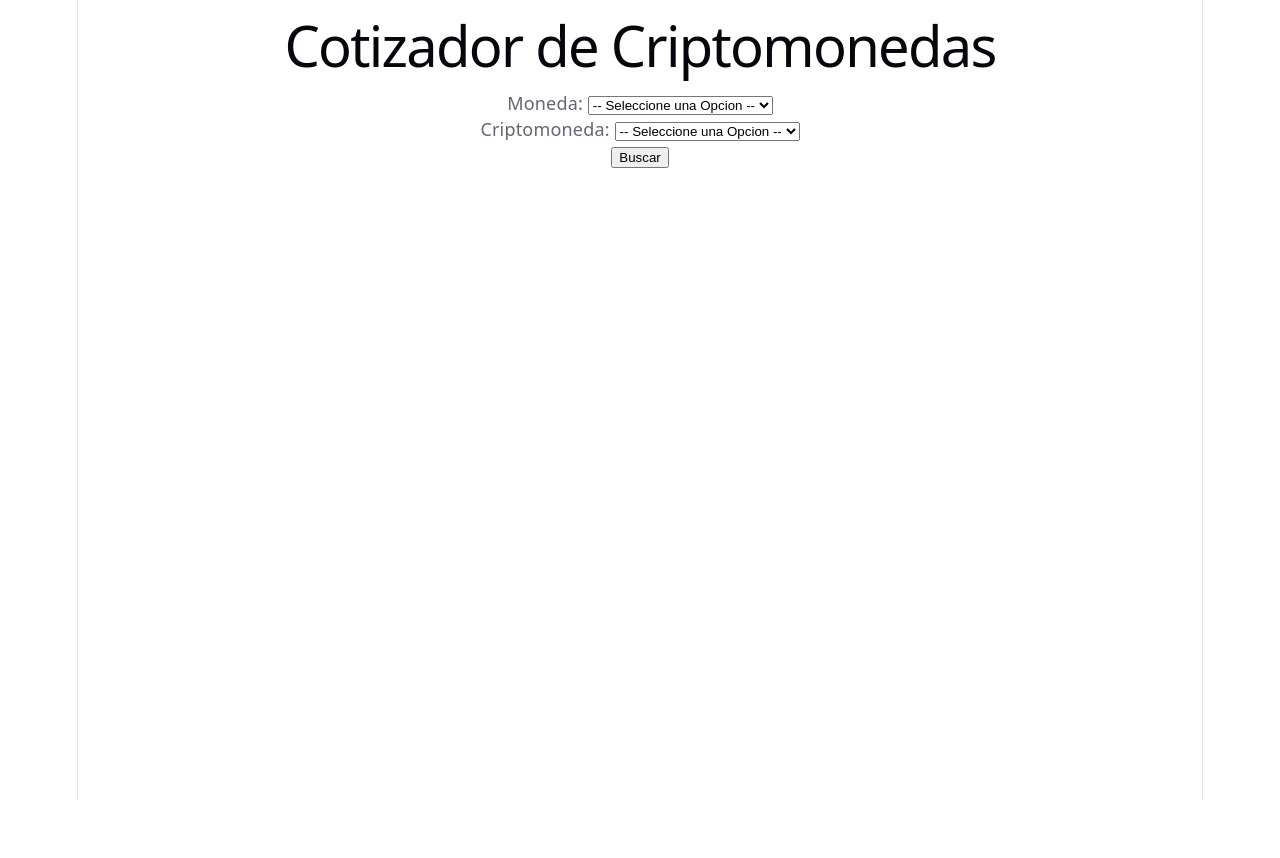
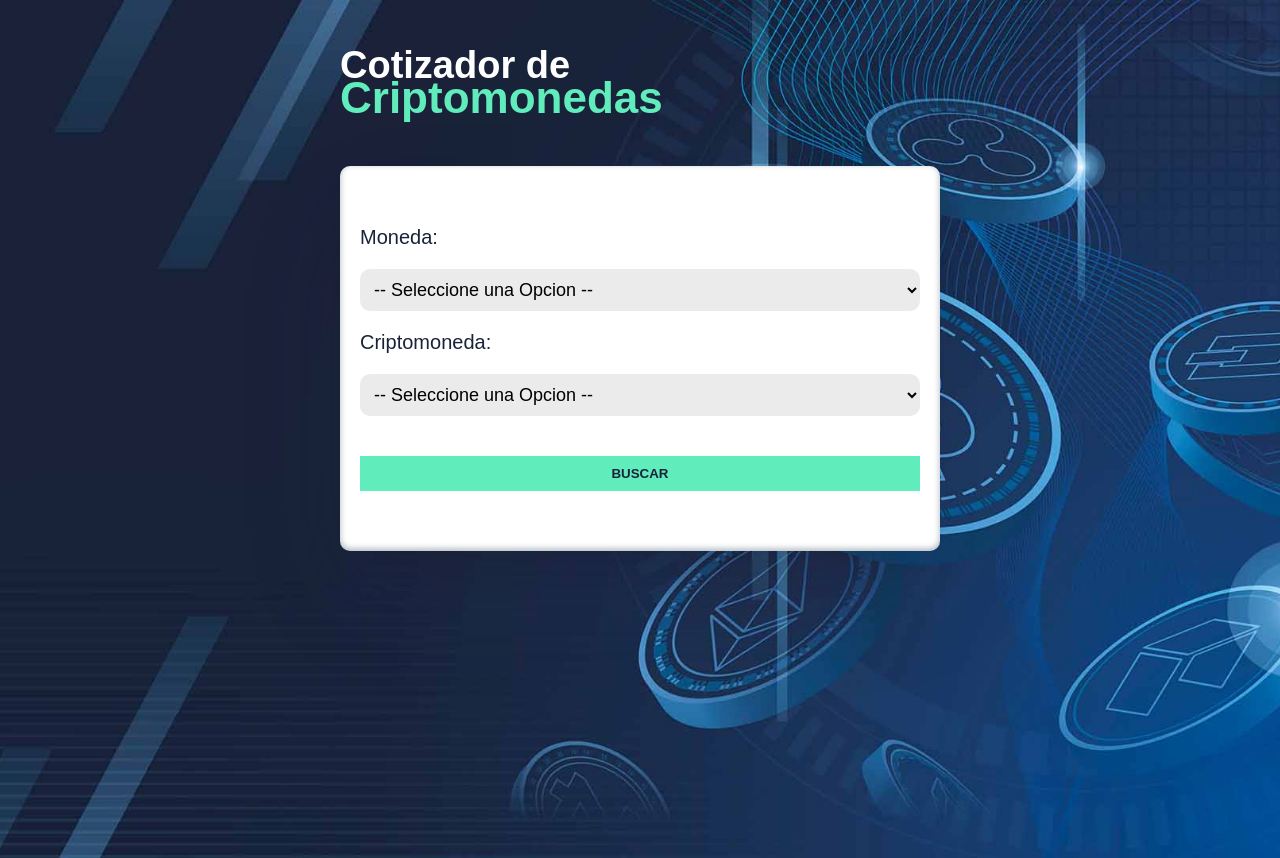
Before and after one commit to Luis-Alvarezz/Cripto-Cotizador, a React (Vite) app: page / in a window 1280 px wide. Before the commit the page ends 800 px from the top, so only its background shows below. Built offline with nearby package versions, Linux system fonts and the light colour scheme.

Commit message:
[ADD]: CSS a Body y Componente de Formulario

```diff
--- a/src/index.css
+++ b/src/index.css
@@ -1,111 +1,81 @@
 :root {
-  --text: #6b6375;
-  --text-h: #08060d;
-  --bg: #fff;
-  --border: #e5e4e7;
-  --code-bg: #f4f3ec;
-  --accent: #aa3bff;
-  --accent-bg: rgba(170, 59, 255, 0.1);
-  --accent-border: rgba(170, 59, 255, 0.5);
-  --social-bg: rgba(244, 243, 236, 0.5);
-  --shadow:
-    rgba(0, 0, 0, 0.1) 0 10px 15px -3px, rgba(0, 0, 0, 0.05) 0 4px 6px -2px;
-
-  --sans: system-ui, 'Segoe UI', Roboto, sans-serif;
-  --heading: system-ui, 'Segoe UI', Roboto, sans-serif;
-  --mono: ui-monospace, Consolas, monospace;
-
-  font: 18px/145% var(--sans);
-  letter-spacing: 0.18px;
-  color-scheme: light dark;
-  color: var(--text);
-  background: var(--bg);
-  font-synthesis: none;
-  text-rendering: optimizeLegibility;
-  -webkit-font-smoothing: antialiased;
-  -moz-osx-font-smoothing: grayscale;
-
-  @media (max-width: 1024px) {
-    font-size: 16px;
-  }
+  --white: #FFF;
+  --primary: #61ECBC;
+  --black: #182339;
 }
 
-@media (prefers-color-scheme: dark) {
-  :root {
-    --text: #9ca3af;
-    --text-h: #f3f4f6;
-    --bg: #16171d;
-    --border: #2e303a;
-    --code-bg: #1f2028;
-    --accent: #c084fc;
-    --accent-bg: rgba(192, 132, 252, 0.15);
-    --accent-border: rgba(192, 132, 252, 0.5);
-    --social-bg: rgba(47, 48, 58, 0.5);
-    --shadow:
-      rgba(0, 0, 0, 0.4) 0 10px 15px -3px, rgba(0, 0, 0, 0.25) 0 4px 6px -2px;
-  }
-
-  #social .button-icon {
-    filter: invert(1) brightness(2);
-  }
-}
-
-#root {
-  width: 1126px;
-  max-width: 100%;
-  margin: 0 auto;
-  text-align: center;
-  border-inline: 1px solid var(--border);
-  min-height: 100svh;
-  display: flex;
-  flex-direction: column;
-  box-sizing: border-box;
+/* * RESET a HTML */
+html {
+  font-size: 62.5%;
 }
 
 body {
-  margin: 0;
+  background-image: url(../public/bg.jpg);
+  background-position: center;
+  background-repeat: no-repeat;
+  background-size: cover;
+  min-height: 100vh;
+  font-family: "Outfit", sans-serif;
+  font-optical-sizing: auto;
+  font-style: normal;
+  font-size: 2rem;
 }
 
-h1,
-h2 {
-  font-family: var(--heading);
-  font-weight: 500;
-  color: var(--text-h);
+.container {
+  max-width: 60rem;
+  width: 95%;
+  margin: 0 auto;
 }
 
-h1 {
-  font-size: 56px;
-  letter-spacing: -1.68px;
-  margin: 32px 0;
-  @media (max-width: 1024px) {
-    font-size: 36px;
-    margin: 20px 0;
-  }
+.app-title {
+  font-size: 3.8rem;
+  margin-top: 5rem;
+  color: var(--white);
+  line-height: .8;
 }
-h2 {
-  font-size: 24px;
-  line-height: 118%;
-  letter-spacing: -0.24px;
-  margin: 0 0 8px;
-  @media (max-width: 1024px) {
-    font-size: 20px;
-  }
-}
-p {
-  margin: 0;
+.app-title span {
+  display: block; /* * Salto de linea */
+  color: var(--primary);
+  font-size: 4.4rem;
 }
 
-code,
-.counter {
-  font-family: var(--mono);
-  display: inline-flex;
-  border-radius: 4px;
-  color: var(--text-h);
+.content {
+  margin-top: 5rem;
+  padding: 6rem 2rem;
+  background-color: var(--white);
+  border-radius: 1rem;
+  box-shadow: rgba(50, 50, 93, 0.25) 0px 50px 100px -20px, rgba(0, 0, 0, 0.3) 0px 30px 60px -30px, rgba(10, 37, 64, 0.35) 0px -2px 6px 0px inset;
 }
 
-code {
-  font-size: 15px;
-  line-height: 135%;
-  padding: 4px 8px;
-  background: var(--code-bg);
+/* * Componente CriptpSearchForm */
+.form, .field {
+  display: flex;
+  flex-direction: column;
+  gap: 2rem;
 }
+
+.form label {
+  color: var(--black);
+}
+.form select {
+  background-color: #ECEBEB;
+  border: none;
+  padding: 1rem;
+  border-radius: 1rem;
+  font-size: 1.8rem;
+}
+
+.form [type="submit"] {
+  background-color: var(--primary);
+  color: var(--black);
+  border: none;
+  padding: 1rem;
+  font-weight: bold;
+  cursor: pointer;
+  text-transform: uppercase;
+  margin-top: 2rem;
+  transition: background-color 300ms ease;
+}
+.form [type="submit"]:hover {
+  background-color: #0CB387;
+}
```
